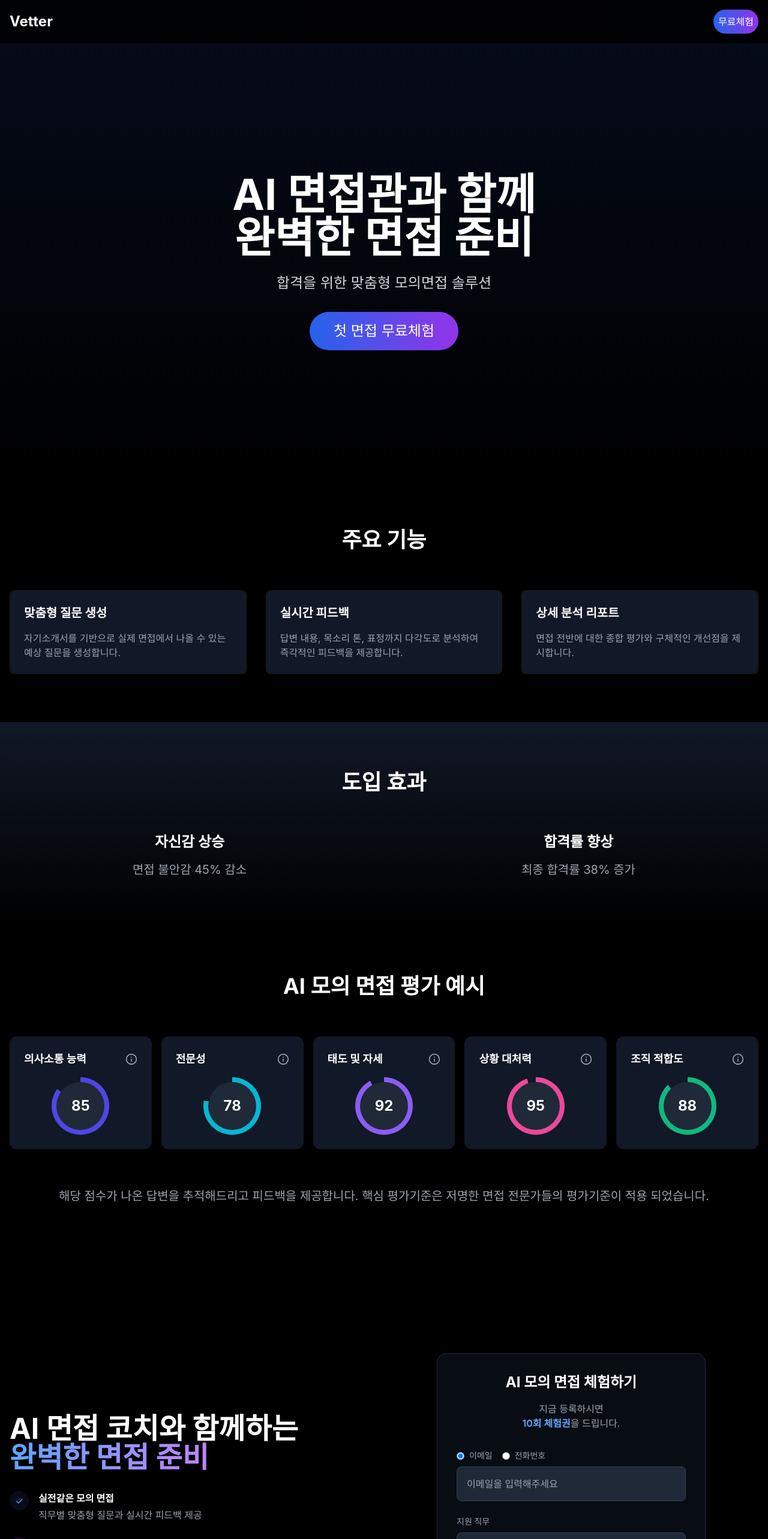
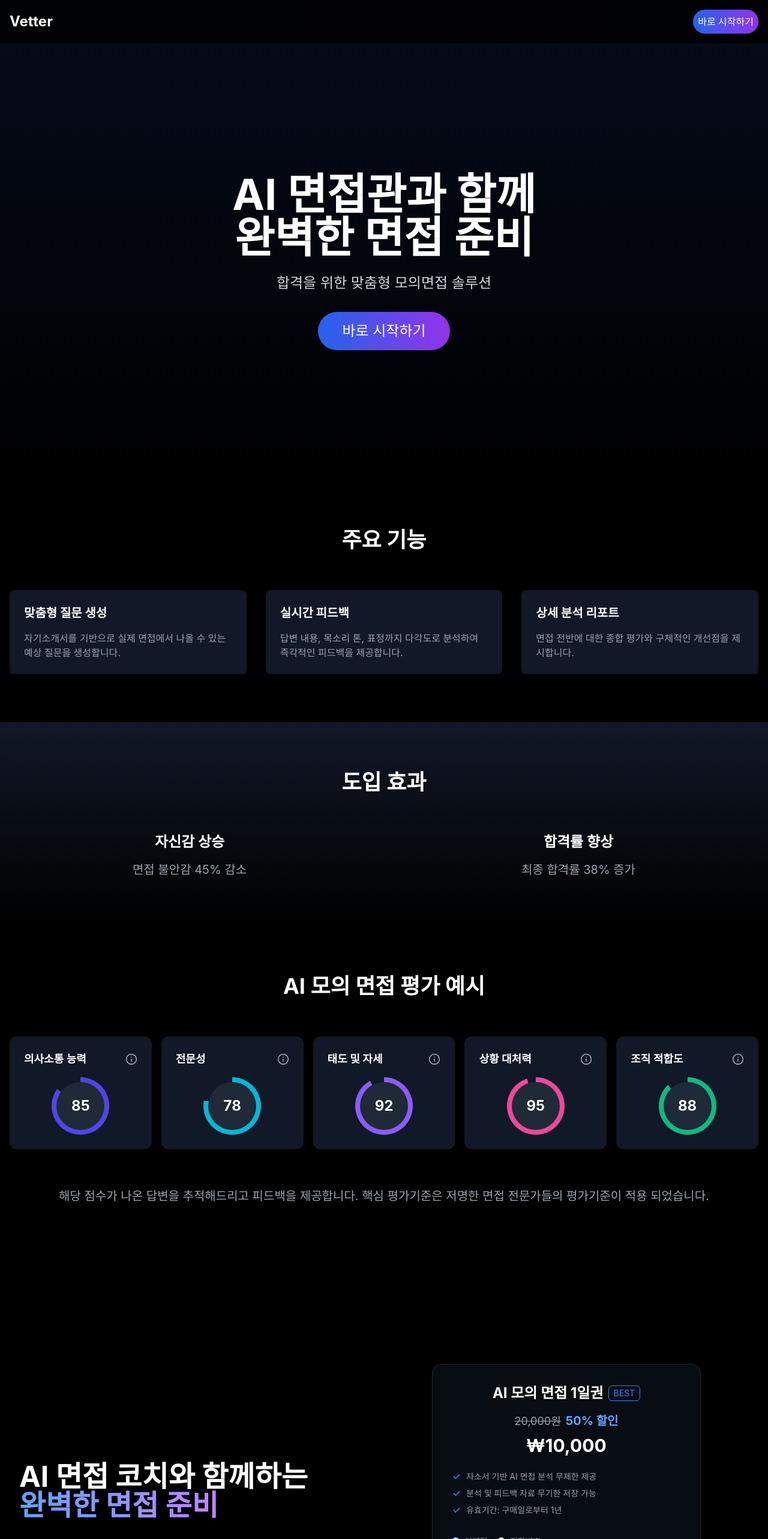
Before and after one commit to JJJiL0ng/vetterPage, a Next.js app: page / in a window 1280 px wide. Shown: the top 2566 px of the page at 60% size. Built offline with nearby package versions, Linux system fonts and the light colour scheme; no server answers.

Commit message:
fix summit page

```diff
--- a/app/ClientPage.js
+++ b/app/ClientPage.js
@@ -6,6 +6,23 @@ import EmailForm from './emailComponent/emailForm'
 
 export default function ClientPage() {
   const [isEmailFormOpen, setIsEmailFormOpen] = useState(false)
+
+  const handleGetStarted = (e) => {
+    e.preventDefault()
+    setIsEmailFormOpen(true)
+
+    // 부드러운 스크롤 애니메이션으로 이메일 폼으로 이동
+    const emailFormSection = document.getElementById('email-form-section')
+    emailFormSection.scrollIntoView({ behavior: 'smooth' })
+  }
+
+  const handleLogoClick = (e) => {
+    e.preventDefault()
+    window.scrollTo({
+      top: 0,
+      behavior: 'smooth'
+    })
+  }
 
   useEffect(() => {
     const observer = new IntersectionObserver((entries) => {
@@ -25,13 +42,18 @@ export default function ClientPage() {
     <div className="bg-black min-h-screen text-white">
       <nav className="fixed w-full bg-black bg-opacity-90 z-50 p-4">
         <div className="max-w-7xl mx-auto flex justify-between items-center">
-          <div className="text-2xl font-bold">Vetter</div>
-          <a
-            href="/register"
+          <div
+            onClick={handleLogoClick}
+            className="text-2xl font-bold cursor-pointer hover:text-gray-300 transition-colors"
+          >
+            Vetter
+          </div>
+          <button
+            onClick={handleGetStarted}
             className="bg-gradient-to-r from-blue-600 to-purple-600 text-white px-2 py-2 rounded-full text-base transition-all transform hover:scale-105 hover:shadow-lg"
           >
-            무료체험
-          </a>
+            바로 시작하기
+          </button>
         </div>
       </nav>
 
@@ -46,12 +68,12 @@ export default function ClientPage() {
             <p className="text-xl md:text-2xl mb-8 text-gray-300">
               합격을 위한 맞춤형 모의면접 솔루션
             </p>
-            <a
-              href="/register"
+            <button
+              onClick={handleGetStarted}
               className="bg-gradient-to-r from-blue-600 to-purple-600 text-white px-10 py-4 rounded-full text-xl md:text-2xl transition-all transform hover:scale-105 hover:shadow-lg inline-block"
             >
-              첫 면접 무료체험
-            </a>
+              바로 시작하기
+            </button>
           </div>
         </section>
 
@@ -109,12 +131,15 @@ export default function ClientPage() {
 
         {/* Metrics Section */}
         <MetricsSection />
+
+        {/* Email Form Section */}
+        <section id="email-form-section" className="py-20 px-4">
+          <EmailForm
+            isOpen={isEmailFormOpen}
+            onClose={() => setIsEmailFormOpen(false)}
+          />
+        </section>
       </main>
-
-      <EmailForm
-        isOpen={isEmailFormOpen}
-        onClose={() => setIsEmailFormOpen(false)}
-      />
 
       <footer className="bg-gray-900 py-8">
         <div className="max-w-7xl mx-auto px-4 text-center text-gray-400">
--- a/app/emailComponent/RegisterForm.js
+++ b/app/emailComponent/RegisterForm.js
@@ -67,11 +67,37 @@ export default function RegisterForm() {
   return (
     <div className="w-full max-w-md p-8 bg-gray-900/50 rounded-2xl backdrop-blur-sm border border-gray-800">
       <div className="text-center mb-8">
-        <h2 className="text-2xl font-bold mb-4">AI 모의 면접 체험하기</h2>
-        <p className="text-gray-400">
-          지금 등록하시면<br/>
-          <span className="text-blue-400 font-semibold">10회 체험권</span>을 드립니다.
-        </p>
+        <div className="flex items-center justify-center gap-2 mb-4">
+          <h2 className="text-2xl font-bold">AI 모의 면접 1일권</h2>
+          <span className="text-blue-500 border border-blue-500 rounded-md px-2 py-0.5 text-sm">BEST</span>
+        </div>
+
+        <div className="mt-4 mb-6">
+          <span className="text-gray-400 line-through text-lg">20,000원</span>
+          <span className="ml-2 text-xl font-bold text-blue-400">50% 할인</span>
+          <div className="mt-2 text-3xl font-bold">₩10,000</div>
+        </div>
+
+        <div className="text-gray-400 text-sm space-y-2 mb-6">
+          <div className="flex items-center gap-2">
+            <svg className="w-4 h-4 text-blue-500" fill="currentColor" viewBox="0 0 20 20">
+              <path fillRule="evenodd" d="M16.707 5.293a1 1 0 010 1.414l-8 8a1 1 0 01-1.414 0l-4-4a1 1 0 011.414-1.414L8 12.586l7.293-7.293a1 1 0 011.414 0z" clipRule="evenodd"/>
+            </svg>
+            <span>자소서 기반 AI 면접 분석 무제한 제공</span>
+          </div>
+          <div className="flex items-center gap-2">
+            <svg className="w-4 h-4 text-blue-500" fill="currentColor" viewBox="0 0 20 20">
+              <path fillRule="evenodd" d="M16.707 5.293a1 1 0 010 1.414l-8 8a1 1 0 01-1.414 0l-4-4a1 1 0 011.414-1.414L8 12.586l7.293-7.293a1 1 0 011.414 0z" clipRule="evenodd"/>
+            </svg>
+            <span>분석 및 피드백 자료 무기한 저장 가능</span>
+          </div>
+          <div className="flex items-center gap-2">
+            <svg className="w-4 h-4 text-blue-500" fill="currentColor" viewBox="0 0 20 20">
+              <path fillRule="evenodd" d="M16.707 5.293a1 1 0 010 1.414l-8 8a1 1 0 01-1.414 0l-4-4a1 1 0 011.414-1.414L8 12.586l7.293-7.293a1 1 0 011.414 0z" clipRule="evenodd"/>
+            </svg>
+            <span>유효기간: 구매일로부터 1년</span>
+          </div>
+        </div>
       </div>
 
       <form onSubmit={handleSubmit} className="space-y-6">
@@ -148,12 +174,12 @@ export default function RegisterForm() {
             isSubmitting ? 'opacity-50 cursor-not-allowed' : ''
           }`}
         >
-          {isSubmitting ? '처리중...' : '무료 체험 신청하기'}
+          {isSubmitting ? '처리중...' : '구매하기'}
         </button>
       </form>
 
       <p className="text-sm text-gray-500 mt-6 text-center">
-        등록하신 연락처로 모의 면접 참여 방법과<br/>
+        등록하신 연락처로 모의 면접 사용 방법과<br/>
         상세 안내사항을 보내드립니다.
       </p>
     </div>
```
